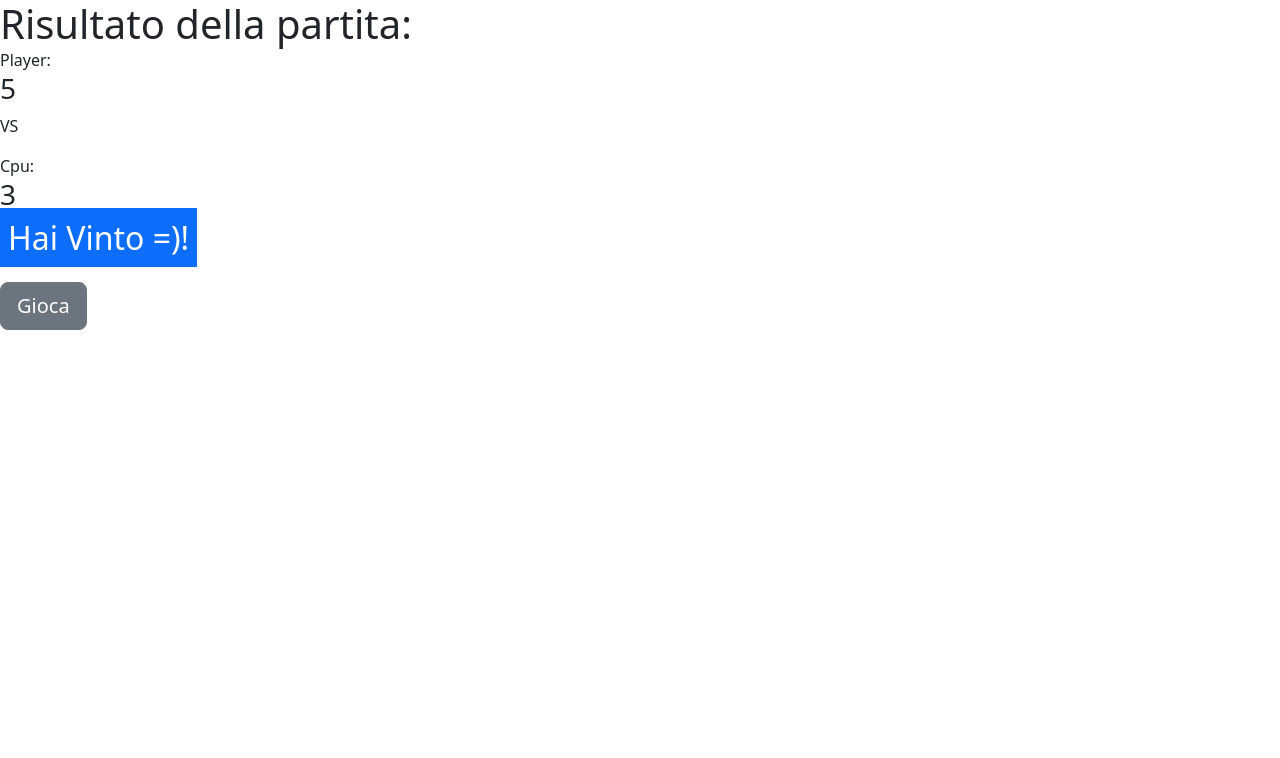
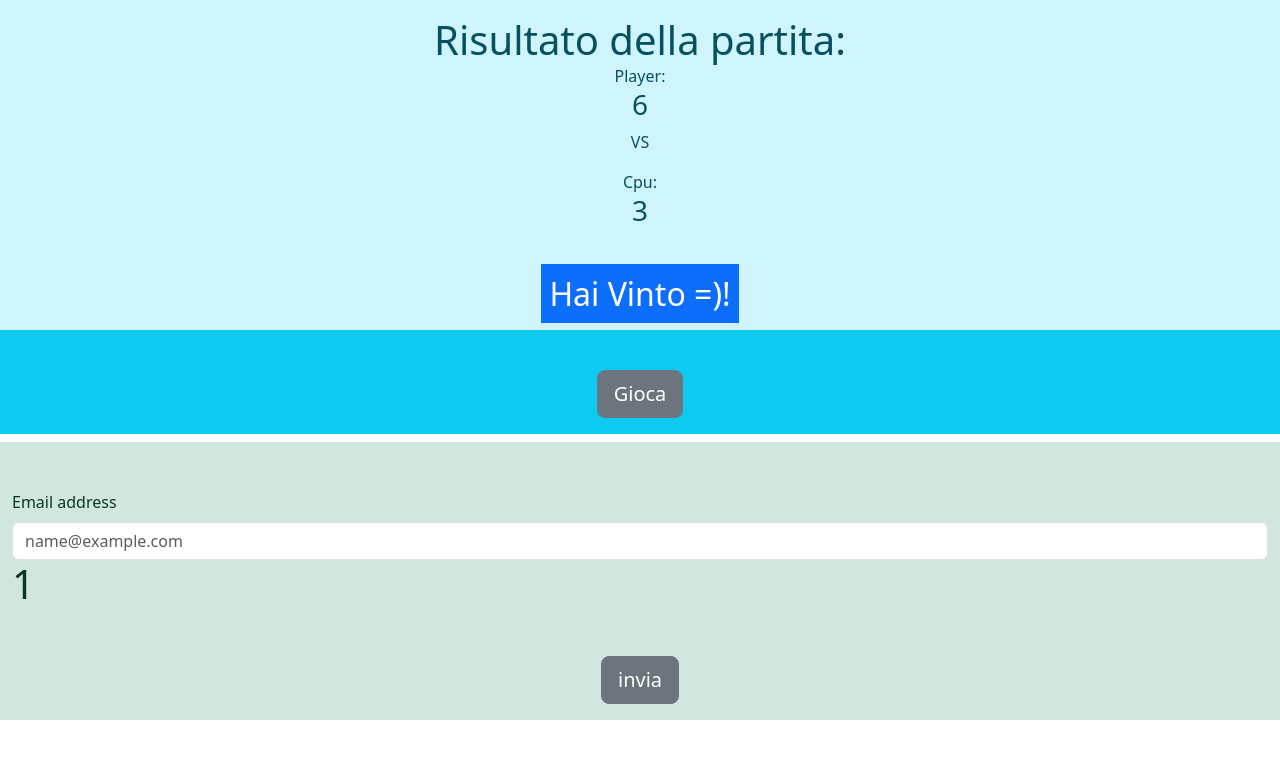
Before and after one commit to francescomadonna712/js-mail-dadi, a plain HTML site: page index.html in a window 1280 px wide. Both pictures are taken after a click on the button "Gioca". Drawn offline with nearby package versions, Linux system fonts and the light colour scheme.

Commit message:
caricamento con errore di email

```diff
--- a/index.html
+++ b/index.html
@@ -13,21 +13,32 @@
 
 <body>
     <header>
-        <div>
-            <h1 class="d-inline">Risultato della partita:</h1>
+        <div class="container-fluid p-3 bg-info-subtle text-info-emphasis text-center">
+            <h1 class=" d-inline">Risultato della partita:</h1>
             <div>
                 <span>Player:<h3 id="player1"></h3></span>
                 <p>VS</p>
-                <span>Cpu:<h3 id="cpu1"></h3></span>
+                <span>Cpu:<h3 class="mb-5" id="cpu1"></h3></span>
             </div>
 
             <h2 class="d-inline p-2 text-bg-primary mt-4" id="result"></h2>
         </div>
-        <button id="button" type="button" class=" mt-4 btn btn-secondary btn-lg">Gioca</button>
+        <div class="container-fluid p-3 mb-2 bg-info text-dark text-center">
+            <button id="button" type="button" class=" mt-4 btn btn-secondary btn-lg">Gioca</button>
+        </div>
     </header>
 
     <main>
-
+        <div class="container-fluid bg-success-subtle text-success-emphasis">
+        <div class="pt-5">
+            <label for="exampleFormControlInput1" class="form-label">Email address</label>
+            <input id="check" type="email" class="form-control" id="exampleFormControlInput1" placeholder="name@example.com">
+            <div><h1 id="login">1</h1></div>
+          </div>
+          <div class="container-fluid p-3 mb-2 text-center">
+            <button id="emailBtn" type="button" class=" mt-4 btn btn-secondary btn-lg">invia</button>
+        </div>
+    </div>
     </main>
 
     <footer>
--- a/js/main.js
+++ b/js/main.js
@@ -1,29 +1,57 @@
 //bottone
-const button = document.getElementById ('button');
+const button = document.getElementById('button');
 
-button.addEventListener('click',function() {
+button.addEventListener('click', function () {
     //math random player
-const player = Math.floor(Math.random() * 6);
+    const player = Math.floor(Math.random() * 7);
 
-console.log( player);
+    console.log(player);
 
     player1.innerText = (player);
 
 
     //math random cpu
-const cpu = Math.floor(Math.random() * 6);
+    const cpu = Math.floor(Math.random() * 7);
 
-console.log( cpu);
+    console.log(cpu);
 
     cpu1.innerText = (cpu);
     //dichiarazione risultato
     const result = document.getElementById("result");
     //casistiche
-    if(player === cpu) {
+    if (player === cpu) {
         result.innerText = ('Pareggio!')
-  }else if(player > cpu){
-    result.innerText= ('Hai Vinto =)!')
-  }else if(player < cpu){
-    result.innerText= ('Hai perso =(!')
+    } else if (player > cpu) {
+        result.innerText = ('Hai Vinto =)!')
+    } else if (player < cpu) {
+        result.innerText = ('Hai perso =(!')
     }
 })
+
+//email
+const emails = ['francesco@gmail.com', 'antonio@gmail.com', 'giuseppe@gmail.com'];
+
+console.log(emails)
+
+//dichato il bottone il check mail e la conferma
+const emailBtn = document.getElementById('emailbtn');
+const check = document.getElementById('check');
+const login = document.getElementById('login');
+
+check.value = ''
+
+emailBtn.addEventListener('click', function () {
+
+    for (let i = 0 ; i < emails.length; i++ ){
+        if (check.value == emails[0]){
+            login.innerText = ('benvenuto francesco');
+        } else if (check.value == emails[1]) {
+            login.innerText = ('benvenuto antonio');
+        } else if (check.value == emails [2]){
+            login.innerText = ("benvenuto giuseppe");
+        }else{
+            login.innerText = ('chi sei?');
+        }
+    }
+
+})
```
Lines whose indentation alone changed are shown as unchanged.
